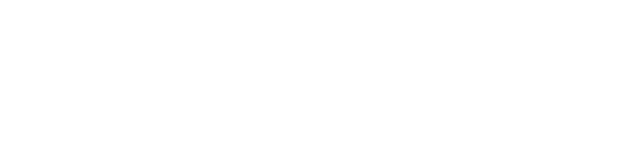
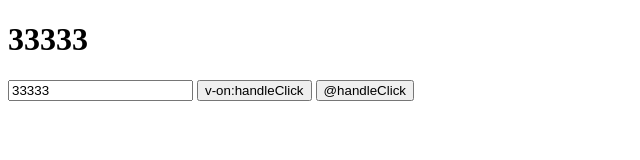
Before and after one commit to Hanpeng-Chen/html-js-demo-code, a plain HTML site: page handwriting-mini-vue2/index.html in a window 1280 px wide. Shown: the whole page, without its empty margins (0-640 px from the left). Drawn offline with Linux system fonts and the light colour scheme.

Commit message:
事件绑定实现

```diff
--- a/handwriting-mini-vue2/index.html
+++ b/handwriting-mini-vue2/index.html
@@ -10,6 +10,8 @@
   <div id="app">
     <h1>{{message}}</h1>
     <input type="text" v-model="message" />
+    <button v-on:click="handleClick">v-on:handleClick</button>
+    <button @click="handleClick">@handleClick</button>
   </div>
   <script src="./vue.js"></script>
   <script>
@@ -17,10 +19,15 @@
       el: '#app',
       data: {
         message: 'hello'
+      },
+      methods: {
+        handleClick(){
+          this.message = new Date().getTime()
+        }
       }
     })
-    // vm.message = '33333'
-    console.log(vm.message)
+    vm.message = '33333'
+    // console.log(vm.message)
   </script>
 </body>
 </html>
--- a/handwriting-mini-vue2/vue.js
+++ b/handwriting-mini-vue2/vue.js
@@ -1,39 +1,3 @@
-class Watcher{
-  // node和data进行依赖收集
-  constructor(expr, vm, cb) {
-    this.expr = expr
-    this.vm = vm
-    this.cb = cb;
-    // 通过getter ，对数据进行绑定，标记当前的watcher
-    this.oldValue = this.getOldValue()
-  }
-  getOldValue(){
-    Dep.target = this;
-    const oldValue = utils.getValue(this.expr, this.vm);
-    Dep.target = null;
-    return oldValue;
-  }
-  update() {
-    const newValue = utils.getValue(this.expr, this.vm)
-    if (newValue !== this.oldValue) {
-      this.cb(newValue)
-    }
-  }
-}
-
-class Dep {
-  // 将多个数据和watcher进行绑定
-  constructor(){
-    this.collect = []
-  }
-  addWatcher(watcher) {
-    this.collect.push(watcher)
-  }
-  notify() {
-    this.collect.forEach(w => w.update())
-  }
-}
-
 const utils = {
   getValue(expr, vm) {
     return vm.$data[expr.trim()]
@@ -72,17 +36,57 @@ const utils = {
     this.textUpdater(node, result)
   },
   on(node, value, vm, eventName) {
-
+    const fn = vm.$options.methods[value]
+    node.addEventListener(eventName, fn.bind(vm), false)
   },
   textUpdater(node, value) {
-    console.log('textUpdate', node, value)
-    console.log('==========')
     node.textContent = value
   },
   modelUpdater(node, value) {
     node.value = value
   }
 }
+
+
+
+// 一个DOM节点的依赖及更新
+class Watcher{
+  // node和data进行依赖收集
+  constructor(expr, vm, cb) {
+    this.expr = expr
+    this.vm = vm
+    this.cb = cb;
+    // 通过getter ，对数据进行绑定，标记当前的watcher
+    this.oldValue = this.getOldValue()
+  }
+  getOldValue(){
+    Dep.target = this;
+    const oldValue = utils.getValue(this.expr, this.vm);
+    Dep.target = null;
+    return oldValue;
+  }
+  update() {
+    const newValue = utils.getValue(this.expr, this.vm)
+    if (newValue !== this.oldValue) {
+      this.cb(newValue)
+    }
+  }
+}
+
+// 一个数据的多个 watcher 依赖
+class Dep {
+  // 将多个数据和watcher进行绑定
+  constructor(){
+    this.collect = []
+  }
+  addWatcher(watcher) {
+    this.collect.push(watcher)
+  }
+  notify() {
+    this.collect.forEach(w => w.update())
+  }
+}
+
 
 class Compiler {
   constructor(el, vm) {
@@ -93,7 +97,7 @@ class Compiler {
 
     this.compile(fragment)
 
-    // this.el.appendChild(fragment)
+    this.el.appendChild(fragment)
   }
 
   compile(fragment) {
@@ -122,11 +126,19 @@ class Compiler {
       // console.log('attr', name, value)
       // 指令 v-model  v-text v-bind  v-on:click
       if (this.isDirector(name)) {
-        const [,directive] = name.split('-')
+        const [, directive] = name.split('-')
         const [compileKey, eventName] = directive.split(':')
         utils[compileKey](node, value, this.vm, eventName)
+      } else if (this.isEventName(name)) {
+        // @click
+        const [, eventName] = name.split('@');
+        utils['on'](node, value, this.vm, eventName)
       }
     })
+  }
+
+  isEventName(name) {
+    return name.startsWith('@')
   }
 
   compileText(node) {
```
